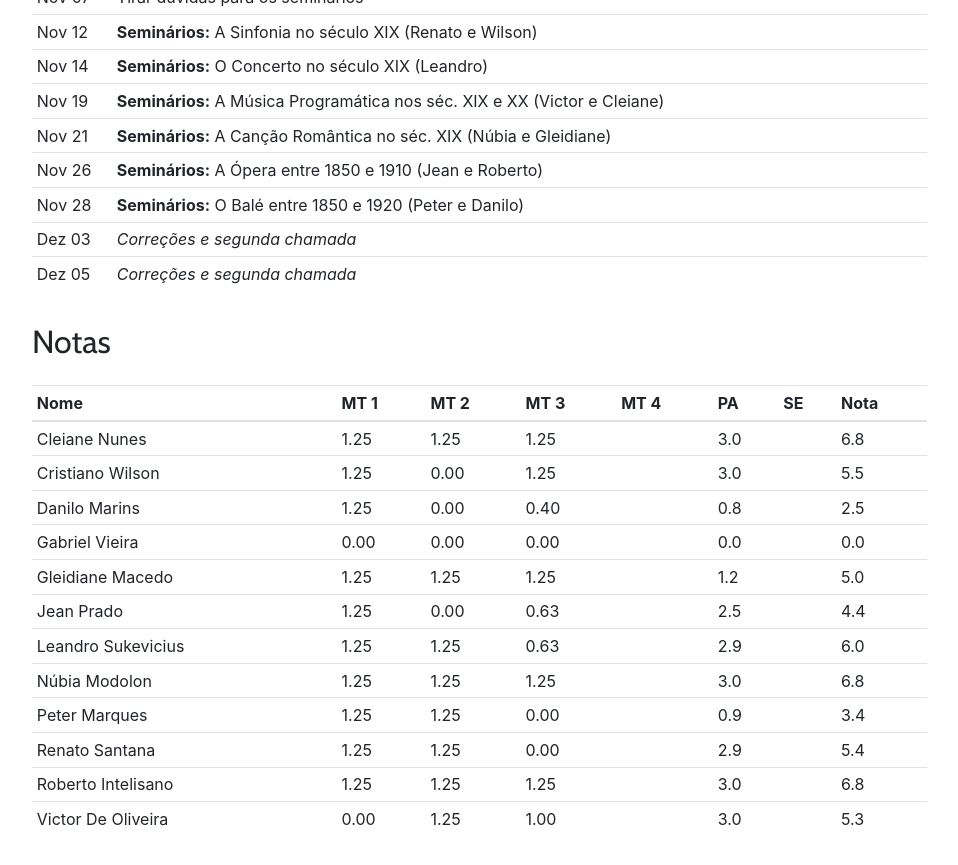
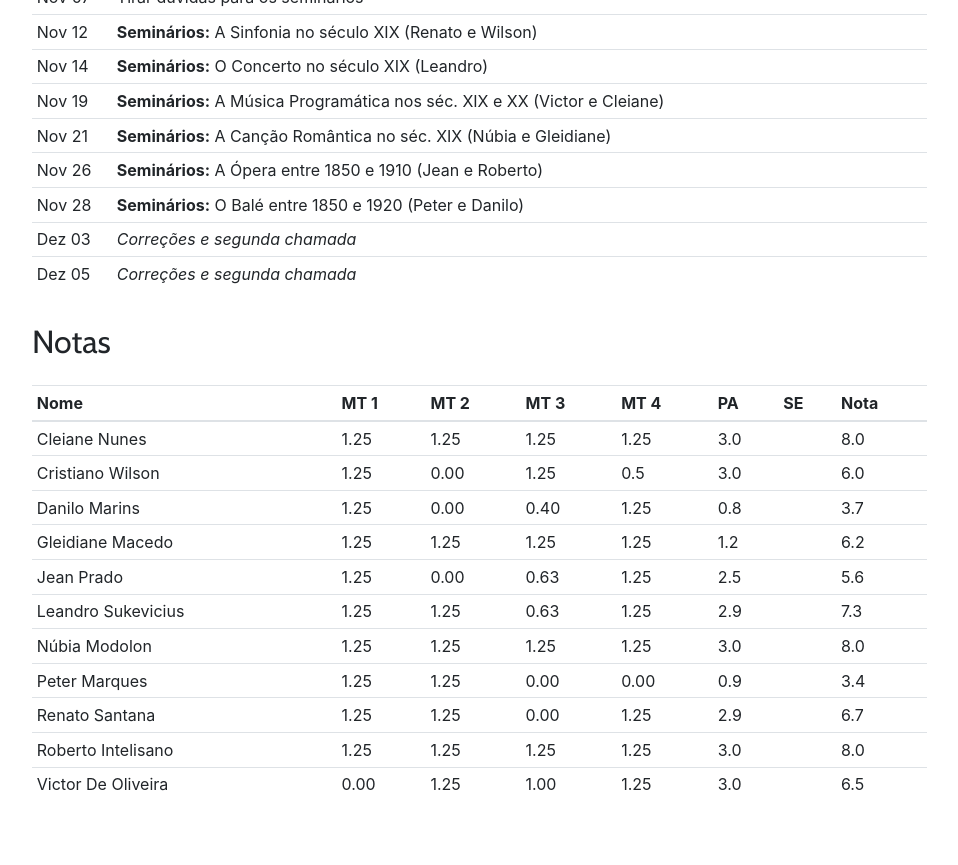
Before and after one commit to kroger/genosmus, a Jekyll site: the page built from _pedro/2019.2/musa76.md, in a window 1280 px wide and 900 px high, scrolled down 2594 px. Shown: the top 865 px of the window, without its empty margins (68-1026 px from the left). Built offline with Jekyll 4.4.1, drawn with Linux system fonts in a browser that asks for light colours.

Commit message:
Notas trabalho contraponto

```diff
--- a/_pedro/2019.2/musa76.md
+++ b/_pedro/2019.2/musa76.md
@@ -113,18 +113,17 @@ eventualidade.
 
 | Nome               | MT 1 | MT 2 | MT 3 | MT 4 | PA  | SE | Nota |
 | :----------------- | :-   | :-   | :-   | :-   | :-  | :- | :--- |
-| Cleiane Nunes      | 1.25 | 1.25 | 1.25 |      | 3.0 |    | =sum |
-| Cristiano Wilson   | 1.25 | 0.00 | 1.25 |      | 3.0 |    | =sum |
-| Danilo Marins      | 1.25 | 0.00 | 0.40 |      | 0.8 |    | =sum |
-| Gabriel Vieira     | 0.00 | 0.00 | 0.00 |      | 0.0 |    | =sum |
-| Gleidiane Macedo   | 1.25 | 1.25 | 1.25 |      | 1.2 |    | =sum |
-| Jean Prado         | 1.25 | 0.00 | 0.63 |      | 2.5 |    | =sum |
-| Leandro Sukevicius | 1.25 | 1.25 | 0.63 |      | 2.9 |    | =sum |
-| Núbia Modolon      | 1.25 | 1.25 | 1.25 |      | 3.0 |    | =sum |
-| Peter Marques      | 1.25 | 1.25 | 0.00 |      | 0.9 |    | =sum |
-| Renato Santana     | 1.25 | 1.25 | 0.00 |      | 2.9 |    | =sum |
-| Roberto Intelisano | 1.25 | 1.25 | 1.25 |      | 3.0 |    | =sum |
-| Victor De Oliveira | 0.00 | 1.25 | 1.00 |      | 3.0 |    | =sum |
+| Cleiane Nunes      | 1.25 | 1.25 | 1.25 | 1.25 | 3.0 |    | =sum |
+| Cristiano Wilson   | 1.25 | 0.00 | 1.25 | 0.5  | 3.0 |    | =sum |
+| Danilo Marins      | 1.25 | 0.00 | 0.40 | 1.25 | 0.8 |    | =sum |
+| Gleidiane Macedo   | 1.25 | 1.25 | 1.25 | 1.25 | 1.2 |    | =sum |
+| Jean Prado         | 1.25 | 0.00 | 0.63 | 1.25 | 2.5 |    | =sum |
+| Leandro Sukevicius | 1.25 | 1.25 | 0.63 | 1.25 | 2.9 |    | =sum |
+| Núbia Modolon      | 1.25 | 1.25 | 1.25 | 1.25 | 3.0 |    | =sum |
+| Peter Marques      | 1.25 | 1.25 | 0.00 | 0.00 | 0.9 |    | =sum |
+| Renato Santana     | 1.25 | 1.25 | 0.00 | 1.25 | 2.9 |    | =sum |
+| Roberto Intelisano | 1.25 | 1.25 | 1.25 | 1.25 | 3.0 |    | =sum |
+| Victor De Oliveira | 0.00 | 1.25 | 1.00 | 1.25 | 3.0 |    | =sum |
 {: .table .table-sm}
 
 
```
